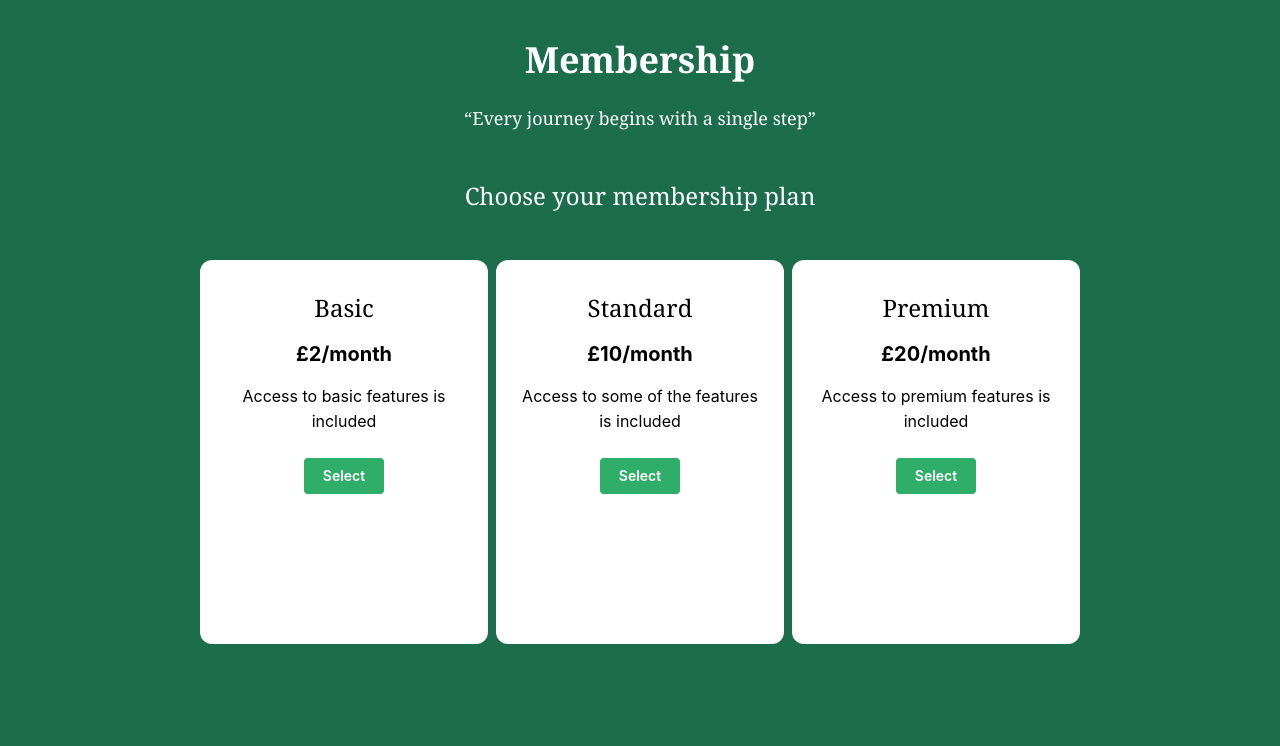
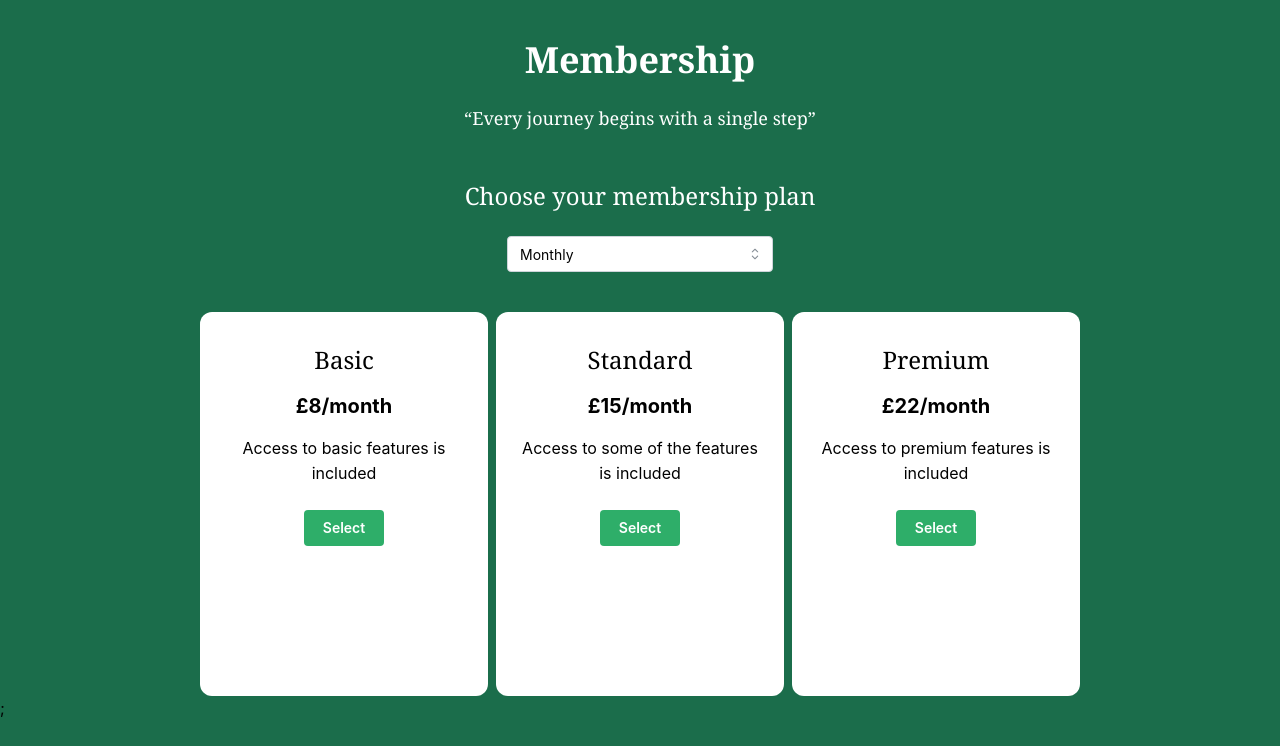
Before and after one commit to ArjunXvarma/team-project-team-26, a Next.js app in the folder frontend/: page /membership in a window 1280 px wide. Shown: the top 746 px of the page. Built offline with nearby package versions, Linux system fonts and the light colour scheme.

Commit message:
Added Payment page and additional features to membership page

```diff
--- a/frontend/package.json
+++ b/frontend/package.json
@@ -13,13 +13,12 @@
     "@mantine/dates": "^7.5.3",
     "@mantine/form": "^7.5.3",
     "@mantine/hooks": "^7.5.3",
+    "card-validator": "^9.1.0",
     "dayjs": "^1.11.10",
     "next": "14.1.0",
     "react": "^18",
     "react-dom": "^18",
     "react-icons": "^5.0.1",
-
-
     "react-native": "^0.73.5",
     "react-native-chart-kit": "^6.12.0"
   },
--- a/frontend/src/app/membership/page.tsx
+++ b/frontend/src/app/membership/page.tsx
@@ -1,15 +1,31 @@
 "use client"
-import React, { useState, useRef  } from 'react';
+import React, { useState } from 'react';
+import { FaArrowRight } from "react-icons/fa";
 import { Button } from "@mantine/core";
+import Link from "next/link";
+import { Select } from '@mantine/core';
 
 export default function Home(){
+
     const [selectedPlan, setSelectedPlan] = useState<number | null>(null);
+    const [selectedPlanType, setSelectedPlanType] = useState<String | null>('Monthly');
 
-    const membershipPlans = [
-      { id: 1, name: 'Basic', price: '£2/month', features: ['Access to basic features is included'] },
-      { id: 2, name: 'Standard', price: '£10/month', features: ['Access to some of the features is included'] },
-      { id: 3, name: 'Premium', price: '£20/month', features: ['Access to premium features is included'] }
+    const handlePlanTypeChange = (value: String | null) => {
+        setSelectedPlanType(value);
+    };
+
+    const membershipPlansM = [
+      { id: 1, name: 'Basic', price: '£8/month', features: ['Access to basic features is included'] },
+      { id: 2, name: 'Standard', price: '£15/month', features: ['Access to some of the features is included'] },
+      { id: 3, name: 'Premium', price: '£22/month', features: ['Access to premium features is included'] }
     ];
+    const membershipPlansY = [
+        { id: 1, name: 'Basic', price: '£80/year', features: ['Access to basic features is included'] },
+        { id: 2, name: 'Standard', price: '£120/year', features: ['Access to some of the features is included'] },
+        { id: 3, name: 'Premium', price: '£180/year', features: ['Access to premium features is included'] }
+      ];
+
+    const selectedMembershipPlans = selectedPlanType === 'Monthly' ? membershipPlansM : membershipPlansY;
 
     const handleSelectPlan = (planId:number) => {
         if (selectedPlan === planId) {
@@ -21,25 +37,35 @@ export default function Home(){
 
 
     return (
-        <main className="w-screen h-screen bg-primary">
-            <div className="w-full h-full">
+        <main className="md:w-screen md:h-screen sm:w-full sm:h-full bg-primary">
+            <div className="w-full h-full  bg-primary">
 
                 <header className="justify-around items-center pt-10 flex-grow">
                     <h1 className="text-center text-4xl font-semibold pb-6 font-serif text-white "> Membership</h1>
                     <h1 className="text-center text-lg text-white font-serif ">“Every journey begins with a single step”</h1>
                 </header>
 
-                <h1 className="text-2xl text-center text-white font-serif m-12">Choose your membership plan </h1>
+                <h1 className="text-2xl text-center text-white font-serif mt-12 mb-6">Choose your membership plan </h1>
+                <div className='flex justify-center'>
+                    <Select
+                        placeholder="Pick type"
+                        data={['Monthly', 'Yearly']}
+                        className='w-fit'
+                        defaultValue="Monthly"
+                        onChange={handlePlanTypeChange}
+                        allowDeselect={false}
+                    />
+                </div>
 
-                <div className="flex justify-center mt-10 gap-2">
-                {membershipPlans.map(plan => (
-                    <div key={plan.id} className={`flex flex-col items-center rounded-xl p-6 w-72 h-96 ${selectedPlan === plan.id ? 'bg-membership' : 'bg-white'}`}>
+                <div className="flex justify-center mt-10 gap-2 flex-wrap">
+                {selectedMembershipPlans.map(plan => (
+                <div key={plan.id} className={`flex flex-col items-center rounded-xl p-6 w-72 h-96 ${selectedPlan === plan.id ? 'bg-membership' : 'bg-white'}`}>
                         <h2 className="text-2xl font-serif mt-2">{plan.name}</h2>
                         <p className="text-xl font-bold mt-4 mb-4">{plan.price}</p>
                         <div className="flex flex-col text-center">
-                        {plan.features.map((feature, index) => (
-                            <h1 key={index} className="mb-2">{feature}</h1>
-                        ))}
+                            {plan.features.map((feature, index) => (
+                                <h1 key={index} className="mb-2">{feature}</h1>
+                            ))}
                         </div>
                         {selectedPlan === plan.id ? (
                             <Button onClick={() => handleSelectPlan(plan.id)} className="text-white px-4 py-2 rounded mt-4" variant="filled" color="gray" radius="sm">Cancel</Button>
@@ -47,11 +73,21 @@ export default function Home(){
                             <Button onClick={() => handleSelectPlan(plan.id)} className="text-white px-4 py-2 rounded mt-4" variant="filled" color="#2EAE69" radius="sm">Select</Button>
                         )}
                     </div>
-                    ))}
+                ))}
+            </div>
 
-
+                <div>
+                    {selectedPlan !== null && (
+                        <div className="flex justify-center mt-10">
+                            <Link href={{ pathname: '/payment', query: {
+                                    selectedPlanName: selectedMembershipPlans.find(plan => plan.id === selectedPlan)?.name,
+                                    selectedPlanPrice: selectedMembershipPlans.find(plan => plan.id === selectedPlan)?.price
+                                }}}>
+                                <Button className="text-white px-4 py-2 rounded" variant="filled" color="#2EAE69" radius="sm"> Continue &nbsp; <FaArrowRight/></Button>
+                            </Link>
+                        </div>
+                    )};
                 </div>
-
             </div>
         </main>
     )
--- /dev/null
+++ b/frontend/src/app/payment/page.tsx
@@ -0,0 +1,167 @@
+"use client"
+import React, { useState } from 'react';
+import { useSearchParams} from 'next/navigation';
+import { useForm } from "@mantine/form";
+import { TextInput, Button } from "@mantine/core";
+import Link from "next/link";
+import { number, expirationDate, cvv } from 'card-validator';
+import { error } from 'console';
+
+
+
+export default function Payment() {
+
+    const searchParams = useSearchParams();
+    const name = searchParams.get("selectedPlanName");
+    const price = searchParams.get("selectedPlanPrice")
+
+    const [selectedPaymentMethod, setSelectedPaymentMethod] = useState<String | null>(null);
+
+    const handlePaymentMethodChange = (method:String) => {
+        setSelectedPaymentMethod(method);
+    };
+
+    const paymentMethods = [
+        { label: 'Credit Card', value: 'creditCard' },
+        { label: 'Apple Pay', value: 'applePay' },
+        { label: 'Google Pay', value: 'googlePay' },
+        { label: 'PayPal', value: 'paypal' },
+        { label: 'Alipay', value: 'alipay' }
+    ];
+
+
+
+        return (
+        <main className="w-screen h-screen bg-primary">
+            <div className="w-full h-full">
+
+                <header className="justify-around items-center pt-10 flex-grow">
+                    <h1 className="text-center text-4xl font-semibold pb-6 font-serif text-white "> Payment Details</h1>
+                </header>
+
+                <div className=" flex justify-center mt-4">
+                    <div className="w-fit flex bg-white  rounded-md p-4 ">
+                        <h1 className="text-lg">Selected Plan: &nbsp; </h1>
+                        <h1 className="font-semibold text-lg">{name} - {price}</h1>
+                    </div>
+                </div>
+
+                <div className='flex justify-center items-center text-white gap-10 m-10'>
+                    {paymentMethods.map(method => (
+                        <label key={method.value}>
+                            <input
+                                type="radio"
+                                name="paymentMethod"
+                                value={method.value}
+                                checked={selectedPaymentMethod === method.value}
+                                onChange={() => handlePaymentMethodChange(method.value)}
+                            />
+                            {method.label}
+                        </label>
+                    ))}
+                </div>
+
+                <div className="flex justify-center items-center mt-6">
+                    {selectedPaymentMethod === 'creditCard' ?
+                    <CreditCardForm/> :
+                        ( selectedPaymentMethod !== null ?
+                                <div>
+                                    <Link href={"/thankyou"}>
+                                        <Button color="#2EAE69">Continue</Button>
+                                    </Link>
+                                </div>
+                            :
+                            null
+                        )
+
+                    }
+                </div>
+
+            </div>
+        </main>
+     );
+
+}
+
+
+function CreditCardForm() {
+
+    const form = useForm({
+        initialValues: { name: "", cardNo: "", date: "", cvv: ""},
+        validate: {
+            name: (value) => (value.length !== 0 ? null : "Enter name on card"),
+            cardNo: (value) => {
+                const isValid = number(value, {maxLength: 16}).isValid;
+                return isValid ? null : "Enter a valid card number";
+            },
+             date: (value) => {
+                const expiration = expirationDate(value);
+                if (!expiration.isValid) {
+                    return 'Invalid expiration date';
+                }
+                else
+                    return null;
+            },
+            cvv: (value) => {
+                const isValid = cvv(value, 3).isValid;
+                return isValid ? null : "Invalid security code (CVV must be a 3-digit number)";
+            },
+        },
+    });
+
+    return (
+
+        <form className="flex flex-col gap-6">
+                <TextInput
+                    label="Name"
+                    required
+                    type="Name"
+                    size="md"
+                    className="text-white w-full "
+                    placeholder="Name on card"
+                    {...form.getInputProps("name")}
+                />
+
+                <TextInput
+                    label="Card Number"
+                    required
+                    type="Card Number"
+                    size="md"
+                    className="text-white w-full "
+                    placeholder="Card number"
+                    {...form.getInputProps("cardNo")}
+
+                />
+
+                <div className="flex gap-3">
+                    <TextInput
+                        label="Card expiry"
+                        required
+                        type="text"
+                        size="md"
+                        className="text-white w-fit "
+                        placeholder="MM/YY"
+                        {...form.getInputProps("date")}
+                    />
+                    <TextInput
+                        label="CVV"
+                        required
+                        type="CVV"
+                        size="md"
+                        className="text-white w-fit "
+                        placeholder="CVV"
+                        {...form.getInputProps("cvv")}
+                    />
+                </div>
+
+
+            {form.isValid() && (
+                <div className="flex justify-center mt-6">
+                     <Link href={"/thankyou"}>
+                        <Button color="#2EAE69">Continue</Button>
+                    </Link>
+                </div>
+            )}
+          </form>
+    );
+}
```
Also changed, not shown: frontend/src/app/thankyou/page.tsx (added, +21 -0 lines), 1 other file (tests, documents, lock files or other folders).
